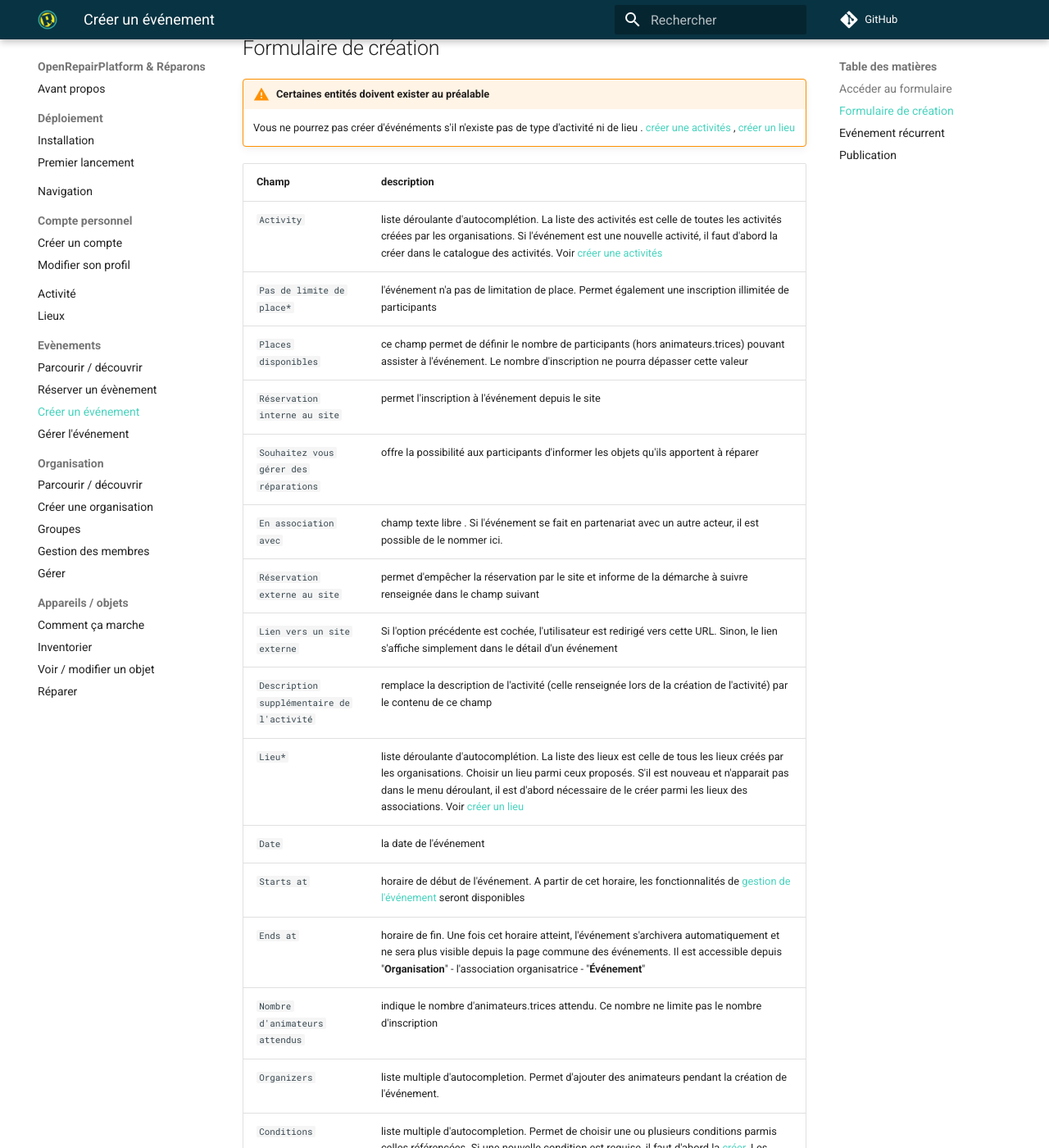
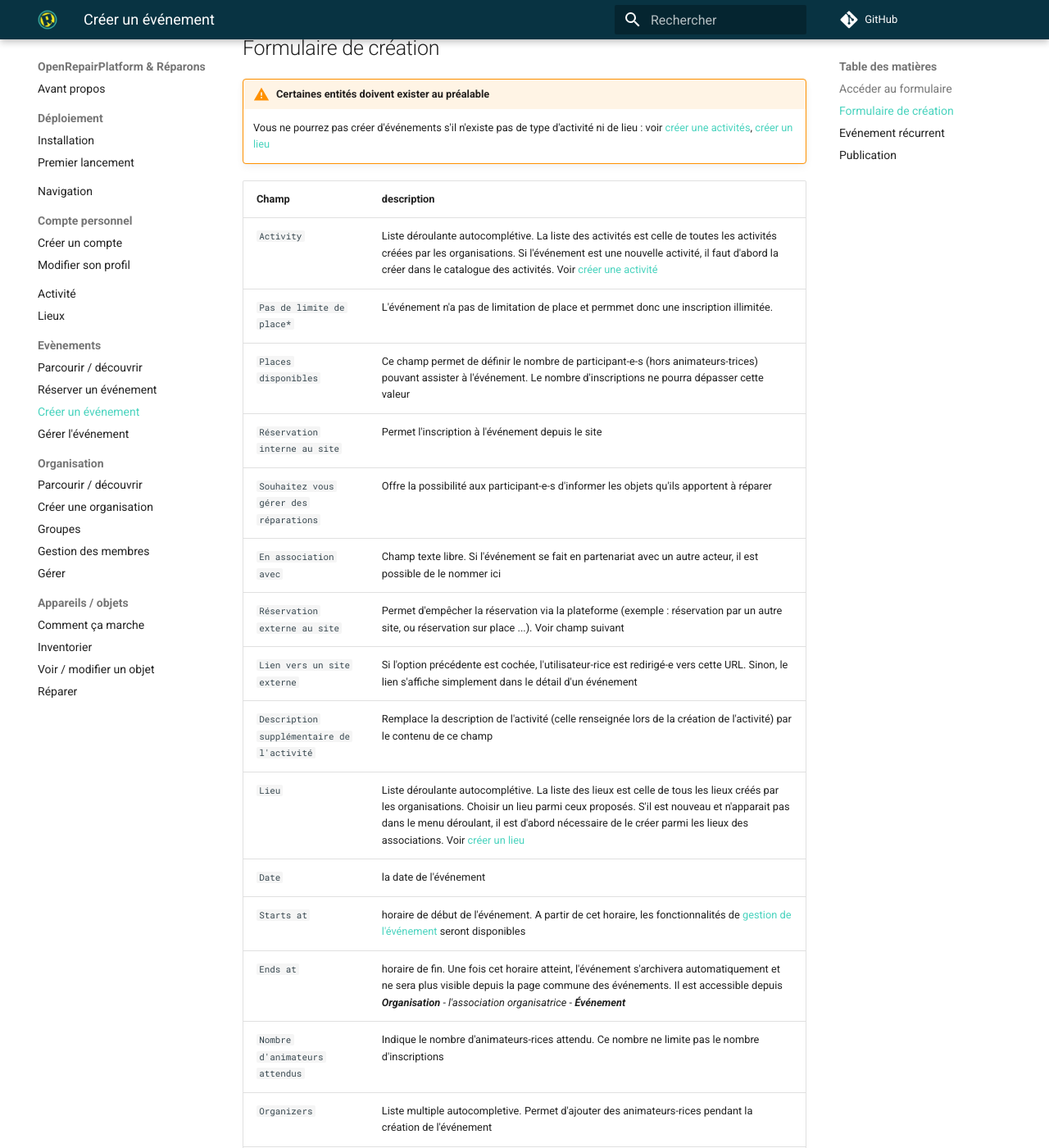
Before and after one commit to AtelierSoude/OpenRepairPlatform-docmentation, an MkDocs documentation site: the page built from docs/event/create-event.md, in a window 1280 px wide and 1400 px high, scrolled down 996 px. Shown: the whole window at 82% size. Built offline with MkDocs 1.6.1 and Material for MkDocs 9.7.7, drawn with Linux system fonts in a browser that asks for light colours; nearby versions of some CDN libraries; comment, search, counter and statistics services are not loaded; some of the changed text lies outside the part shown.

Commit message:
Corrected many mistakes in various files.

````diff
--- a/docs/event/create-event.md
+++ b/docs/event/create-event.md
@@ -2,52 +2,51 @@
 
 ## Accéder au formulaire
 
-!!! info "Qui peut créer un événément ?"
-    Seul les membres actifs et administrateurs d'une organisation peuvent le faire. Voir [gestion des groupes]("organization/groups.md")
+!!! info "Qui peut créer un événement ?"
+    Seul les membres actifs-ves et administrateurs-rives d'une organisation peuvent le faire. Voir [gestion des groupes]("organization/groups.md")
 
 **url**
 ```
 /<nom_organization>/events/
 ```
 
-Page «**Organisation**» → Choisir l'organisation → «**Evénement**» → «**Ajouter un événement**»
+Page ***Organisation*** → *Choisir l'organisation* → ***Evénement*** → ***Ajouter un événement***
 
 
 ![Création d'un évènement](../assets/event/CreaEv.png)
 
 
-Il est possible d’ajouter des **événements ponctuels ou récurrents**. Il existe 2 formulaires différents, accessibles en bas de cette page.
+Il est possible d’ajouter des **événements ponctuels ou récurrents**. Il existe deux formulaires différents, accessibles en bas de cette page.
 
 ![Création d'un évènement](../assets/event/CreaEvBtn.png#center)
 
 
-Ces deux formulaire utilisent ce même [formulaire](#formulaire) décrit ci dessous. Le formulaire de création [d'événéments réccurents](#evenement-recurrent) inclu des champs supplémentaires.
+Ces deux formulaires utilisent ce même [formulaire](#formulaire) décrit ci dessous. Le formulaire de création [d'événements récurrents](#evenement-recurrent) inclut des champs supplémentaires.
 
 
 ## Formulaire de création
 
 !!! warning "Certaines entités doivent exister au préalable"
-    Vous ne pourrez pas créer d'événéments s'il n'existe pas de type d'activité ni de lieu
-    . [créer une activités]("activity.md") , [créer un lieu]("location.md")
+    Vous ne pourrez pas créer d'événements s'il n'existe pas de type d'activité ni de lieu : voir [créer une activités]("activity.md"), [créer un lieu]("location.md")
 
 | Champ | description |
 |:--|:--|
-|  ```Activity``` | liste déroulante d'autocomplétion. La liste des activités est celle de toutes les activités créées par les organisations. Si l'événement est une nouvelle activité, il faut d'abord la créer dans le catalogue des activités. Voir [créer une activités]("activity.md") |
-| ```Pas de limite de place*``` | l'événement n'a pas de limitation de place. Permet également une inscription illimitée de participants |
-| ```Places disponibles``` | ce champ permet de définir le nombre de participants (hors animateurs.trices) pouvant assister à l'événement. Le nombre d'inscription ne pourra dépasser cette valeur |
-| ```Réservation interne au site``` | permet l'inscription à l'événement depuis le site |
-| ```Souhaitez vous gérer des réparations``` | offre la possibilité aux participants d'informer les objets qu'ils apportent à réparer |
-| ```En association avec``` | champ texte libre . Si l'événement se fait en partenariat avec un autre acteur, il est possible de le nommer ici. |
-| ```Réservation externe au site``` | permet d'empêcher la réservation par le site et informe de la démarche à suivre renseignée dans le champ suivant |
-| ```Lien vers un site externe``` | Si l'option précédente est cochée, l'utilisateur est redirigé vers cette URL. Sinon, le lien s'affiche simplement dans le détail d'un événement |
-| ```Description supplémentaire de l'activité``` | remplace la description de l'activité (celle renseignée lors de la création de l'activité) par le contenu de ce champ |
-| ```Lieu*``` | liste déroulante d'autocomplétion. La liste des lieux est celle de tous les lieux créés par les organisations. Choisir un lieu parmi ceux proposés. S'il est nouveau et n'apparait pas dans le menu déroulant, il est d'abord nécessaire de le créer parmi les lieux des associations. Voir [créer un lieu]("location.md") |
+|  ```Activity``` | Liste déroulante autocomplétive. La liste des activités est celle de toutes les activités créées par les organisations. Si l'événement est une nouvelle activité, il faut d'abord la créer dans le catalogue des activités. Voir [créer une activité]("activity.md") |
+| ```Pas de limite de place*``` | L'événement n'a pas de limitation de place et permmet donc une inscription illimitée. |
+| ```Places disponibles``` | Ce champ permet de définir le nombre de participant-e-s (hors animateurs-trices) pouvant assister à l'événement. Le nombre d'inscriptions ne pourra dépasser cette valeur |
+| ```Réservation interne au site``` | Permet l'inscription à l'événement depuis le site |
+| ```Souhaitez vous gérer des réparations``` | Offre la possibilité aux participant-e-s d'informer les objets qu'ils apportent à réparer |
+| ```En association avec``` | Champ texte libre. Si l'événement se fait en partenariat avec un autre acteur, il est possible de le nommer ici |
+| ```Réservation externe au site``` | Permet d'empêcher la réservation via la plateforme (exemple : réservation par un autre site, ou réservation sur place ...). Voir champ suivant |
+| ```Lien vers un site externe``` | Si l'option précédente est cochée, l'utilisateur-rice est redirigé-e vers cette URL. Sinon, le lien s'affiche simplement dans le détail d'un événement |
+| ```Description supplémentaire de l'activité``` | Remplace la description de l'activité (celle renseignée lors de la création de l'activité) par le contenu de ce champ |
+| ```Lieu``` | Liste déroulante autocomplétive. La liste des lieux est celle de tous les lieux créés par les organisations. Choisir un lieu parmi ceux proposés. S'il est nouveau et n'apparait pas dans le menu déroulant, il est d'abord nécessaire de le créer parmi les lieux des associations. Voir [créer un lieu]("location.md") |
 | ```Date``` | la date de l'événement |
 | ```Starts at``` | horaire de début de l'événement. A partir de cet horaire, les fonctionnalités de [gestion de l'événement]("/event/manange-event.md") seront disponibles |
-| ```Ends at``` | horaire de fin. Une fois cet horaire atteint, l'événement s'archivera automatiquement et ne sera plus visible depuis la page commune des événements. Il est accessible depuis "**Organisation**" - l'association organisatrice - "**Événement**" |
-| ```Nombre d'animateurs attendus``` | indique le nombre d'animateurs.trices attendu. Ce nombre ne limite pas le nombre d'inscription |
-| ```Organizers``` | liste multiple d'autocompletion. Permet d'ajouter des animateurs pendant la création de l'événement. |
-| ```Conditions``` | liste multiple d'autocompletion. Permet de choisir une ou plusieurs conditions parmis celles référencées. Si une nouvelle condition est requise, il faut d'abord la [créer](""). Les conditions ne sont pas restrictives. [Voir de quoi il s'agit]("). |
+| ```Ends at``` | horaire de fin. Une fois cet horaire atteint, l'événement s'archivera automatiquement et ne sera plus visible depuis la page commune des événements. Il est accessible depuis ***Organisation*** - *l'association organisatrice* - ***Événement*** |
+| ```Nombre d'animateurs attendus``` | Indique le nombre d'animateurs-rices attendu. Ce nombre ne limite pas le nombre d'inscriptions |
+| ```Organizers``` | Liste multiple autocompletive. Permet d'ajouter des animateurs-rices pendant la création de l'événement |
+| ```Conditions``` | Liste multiple autocompletive. Permet de choisir une ou plusieurs conditions parmi celles référencées. Si une nouvelle condition est requise, il faut d'abord la [créer](../organization/manage#condition-dacces). Les conditions ne sont pas restrictives. [Voir de quoi il s'agit](../organization/manage#condition-dacces). |
 
 !!! info "Attention"
     Le format de la date et les horaires de l'événément dépendent de la configuration languistique de votre système.
````
Also changed, not shown: docs/deploiement/first-lauch.md (+1 -1 lines), docs/event/event-index.md (+2 -2 lines), docs/event/reservation.md (+13 -13 lines), docs/location.md (+2 -2 lines).
